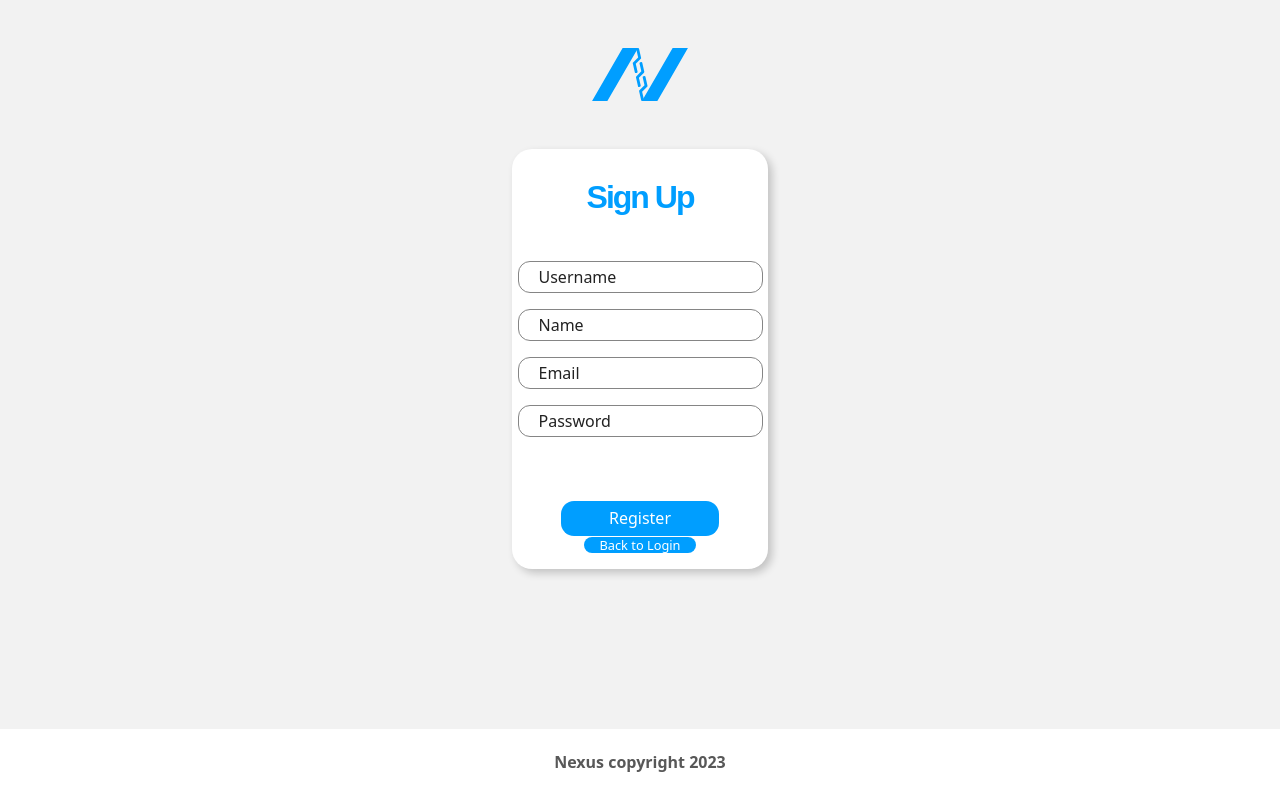
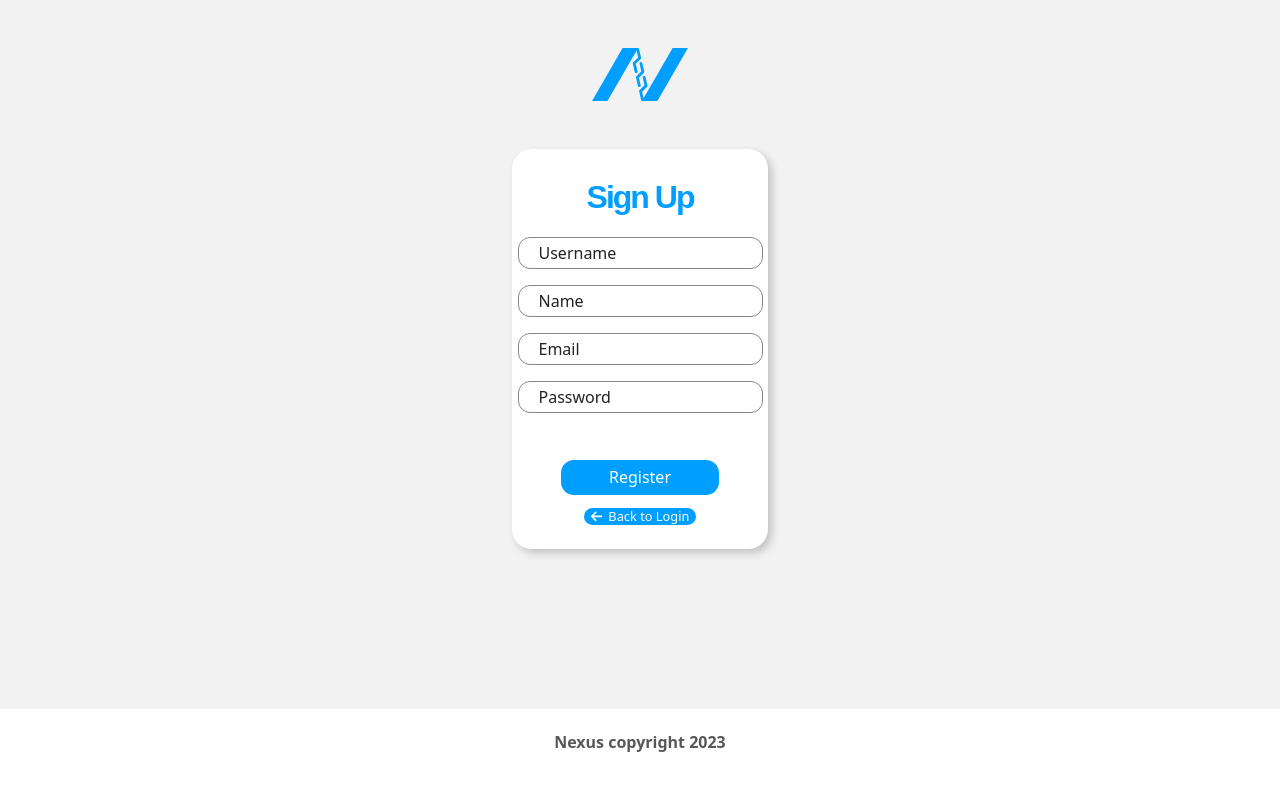
Before and after one commit to LymarPaller/nexus, a React (Vite) app: page /register in a window 1280 px wide. Shown: the top 800 px of the page. Built offline with nearby package versions, Linux system fonts and the light colour scheme.

Commit message:
added: left arrow icon in 'back to login' button

```diff
--- a/src/pages/RegisterPage.jsx
+++ b/src/pages/RegisterPage.jsx
@@ -1,6 +1,8 @@
 import { useState } from 'react';
 import '../styles/RegisterPage.scss';
 import Logo from '../assets/nexus-logo-blue.svg';
+import { faArrowLeft } from '@fortawesome/free-solid-svg-icons';
+import { FontAwesomeIcon } from '@fortawesome/react-fontawesome';
 import { Link } from 'react-router-dom';
 import Footer from '../components/Footer.jsx';
 
@@ -61,9 +63,14 @@ function RegisterPage() {
 
                         <div className='button-container button-register'>
                             <button type='submit'>Register</button>
-                            <Link to="/login" className='link-button '>
-                                <button type='submit' className=' register-back-button'>Back to Login</button>
+                            <div className='back-button-container back-button-register'>
+                        <Link to="/login" className='link-button'>
+                            <button type='submit' className='register-back-button'>
+                                <FontAwesomeIcon icon={faArrowLeft} className="back-icon" /> Back to Login
+                            </button>
                         </Link>
+                    </div>
+
                         </div>
                     </form>
                 </div>
--- a/src/styles/RegisterPage.scss
+++ b/src/styles/RegisterPage.scss
@@ -27,13 +27,14 @@
 }
 
 .form-signup {
-    margin-top: 2rem;
+  margin-top: .5rem;
 }
 
-  .button-register{
-    margin-top: 2rem;
+.button-register {
 
-    .link-button{
+  margin-bottom: 1rem;
+
+  .link-button {
 
     button {
       margin-bottom: 1rem;
@@ -43,8 +44,27 @@
       color: var(--white);
       background-color: var(--primary-500);
     }
+  }
+}
 
-      .register-back-button{
+//NEW STYLE FOR BACK BUTTON
+
+.back-button-register {
+  margin-top: .3rem;
+  padding: .5rem;
+
+  .link-button {
+
+    button {
+      margin-bottom: 0;
+      width: 10rem;
+      border: none;
+      border-radius: 13px;
+      color: var(--white);
+      background-color: var(--primary-500);
+    }
+
+    .register-back-button {
       width: 7rem;
       font-size: .8rem;
       margin-top: 0;
@@ -52,6 +72,12 @@
   }
 }
 
+
+.back-icon {
+  margin-right: 0.2rem;
+}
+
+
 form {
   input {
     padding-left: 10px;
```
Lines whose indentation alone changed are shown as unchanged.
